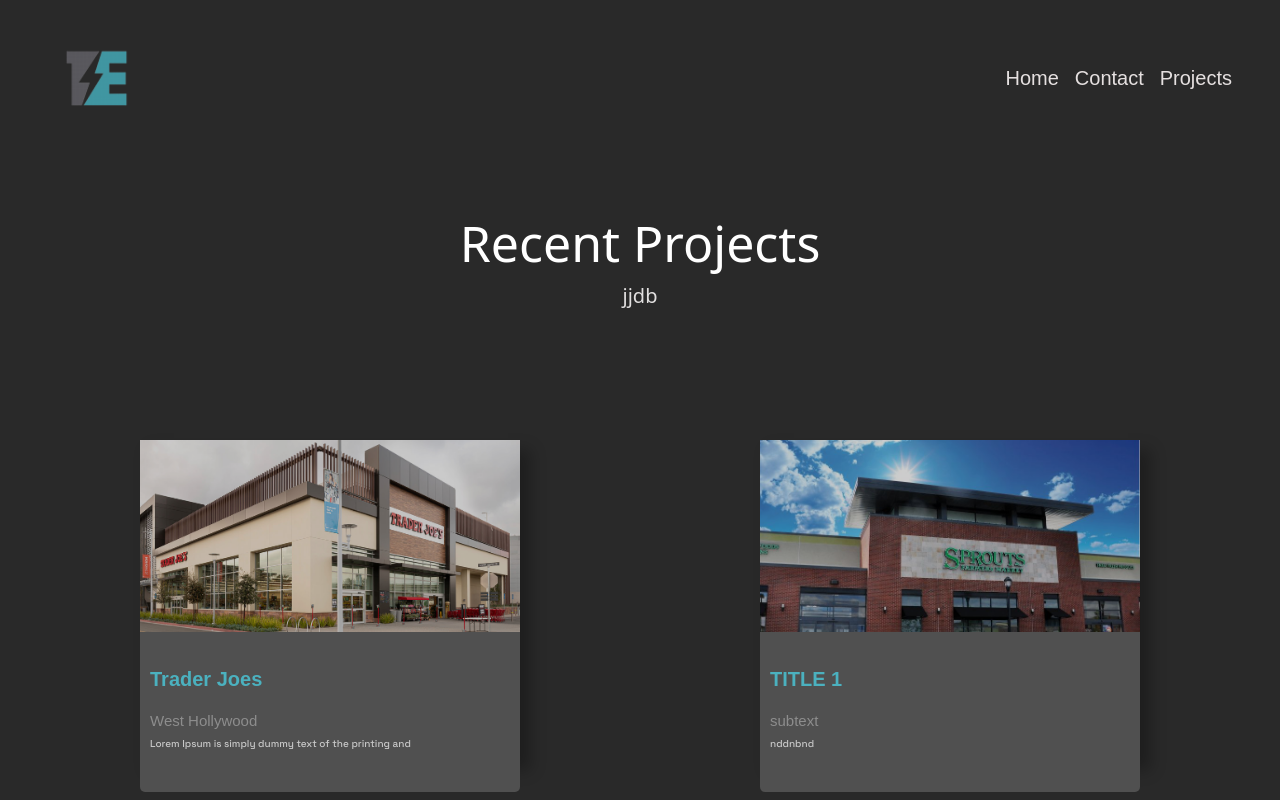
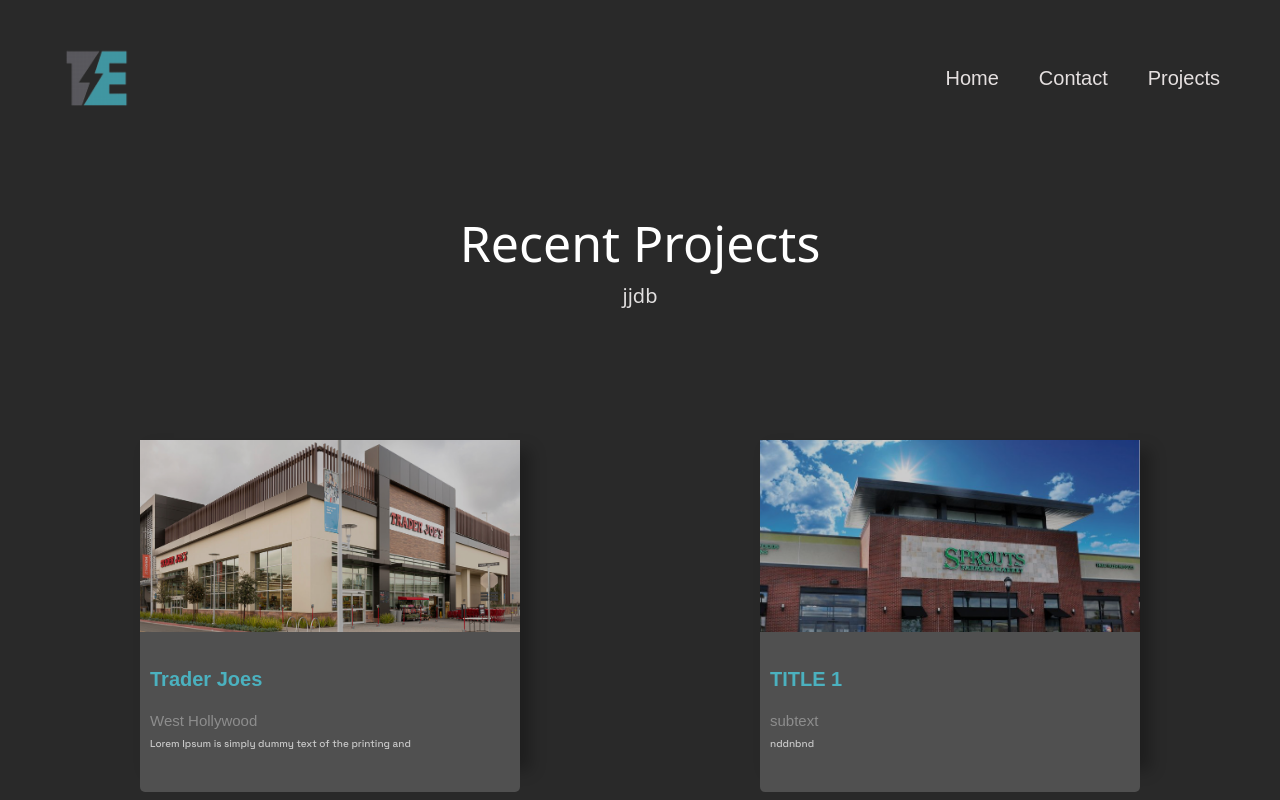
Before and after one commit to cerna234/ToneElectric, a Next.js app in the folder my-app/: page /projects in a window 1280 px wide. Shown: the top 800 px of the page. Built offline with nearby package versions, Linux system fonts and the light colour scheme; a web font is replaced by a local one.

Commit message:
minor updates

```diff
--- a/my-app/components/nav/index.js
+++ b/my-app/components/nav/index.js
@@ -27,16 +27,16 @@
   <div className={`${Styles.navLinkDesktop} collapse navbar-collapse`} id="navbarSupportedContent">
     <ul className="navbar-nav ms-auto">
 
-      <li className={`nav-item`}>
-        <Link className={`${Styles.links} nav-link`} href="/">Home</Link>
+      <li className={`nav-item `}>
+        <Link className={`${Styles.links} ` }  href="/">Home</Link>
       </li>
 
       <li className={`nav-item`}>
-        <Link className={`${Styles.links} nav-link`} href="/contact">Contact</Link>
+        <Link className={`${Styles.links} `} href="/contact">Contact</Link>
       </li>
 
       <li className={`nav-item`}>
-        <Link className={`${Styles.links} nav-link`} href="/projects">Projects</Link>
+        <Link className={`${Styles.links}`} href="/projects">Projects</Link>
       </li>
     </ul>
 
--- a/my-app/components/nav/nav.module.scss
+++ b/my-app/components/nav/nav.module.scss
@@ -13,7 +13,10 @@
     font-family: $title-font;
 
     font-size: 20px;
+    padding: 20px;
 }
+
+
 
 
 
@@ -44,6 +47,10 @@
     color: $Tone-Blue;
     border-bottom: 2px solid white;
 }
+
+
+
+
 @media screen and (max-width:900px) {
     .links{
         color: rgb(229, 224, 224);
--- a/my-app/pages/contact.js
+++ b/my-app/pages/contact.js
@@ -1,15 +1,15 @@
 import Head from 'next/head'
 import ContactComponent from '@/components/contact/ContactComponent'
 import Styles from "../components/contact/contactPage.module.scss"
-
+import Logo from "../public/Images/logo.png"
 export default function ContactPage() {
   return (
     <>
       <Head>
-        <title>CONTACT</title>
+        <title>Contact</title>
         <meta name="description" content="Generated by create next app" />
         <meta name="viewport" content="width=device-width, initial-scale=1" />
-        <link rel="icon" href="/favicon.ico" />
+        <link rel="icon" href={Logo.src} />
       </Head>
       <main className={Styles.contactPage} >
         <ContactComponent/>
--- a/my-app/pages/projects.js
+++ b/my-app/pages/projects.js
@@ -1,15 +1,15 @@
 import Head from 'next/head'
 import RecentWorksComponents from '@/components/recentWorks/recentWorksComponent'
 import Styles from  "../components/recentWorks/recentWorksComponent/recentWorksComponent.module.scss"
-
+import Logo from "../public/Images/logo.png"
 export default function Home() {
   return (
     <>
       <Head>
-        <title>Create Next App</title>
+        <title>Projects</title>
         <meta name="description" content="Generated by create next app" />
         <meta name="viewport" content="width=device-width, initial-scale=1" />
-        <link rel="icon" href="/favicon.ico" />
+        <link rel="icon" href={Logo.src} />
       </Head>
       <main className={Styles.projectPage}>
         <RecentWorksComponents/>
```
